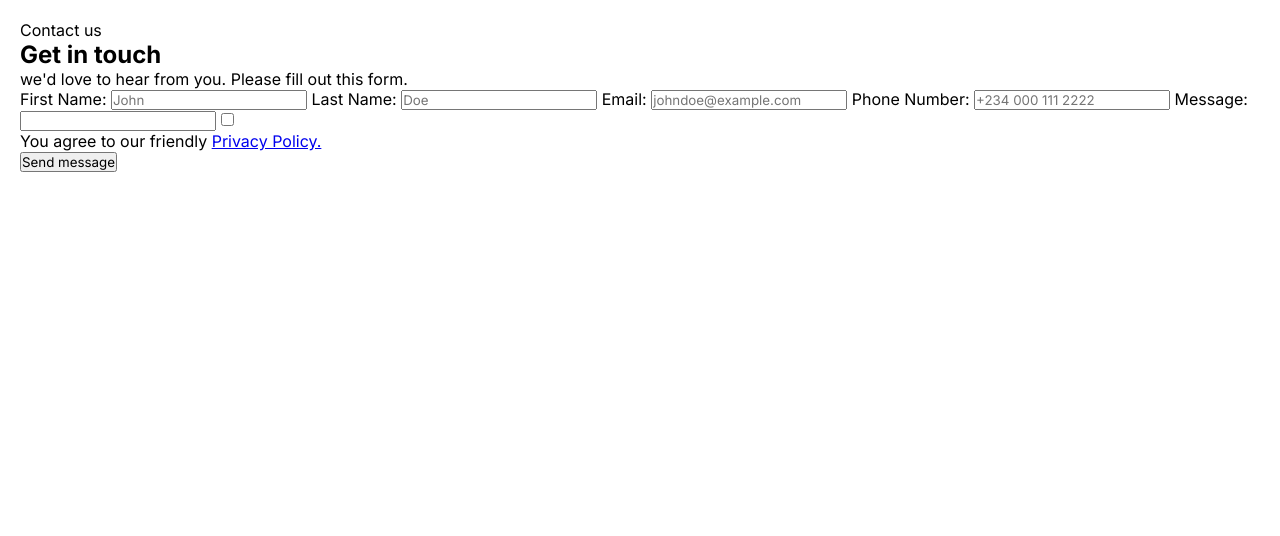
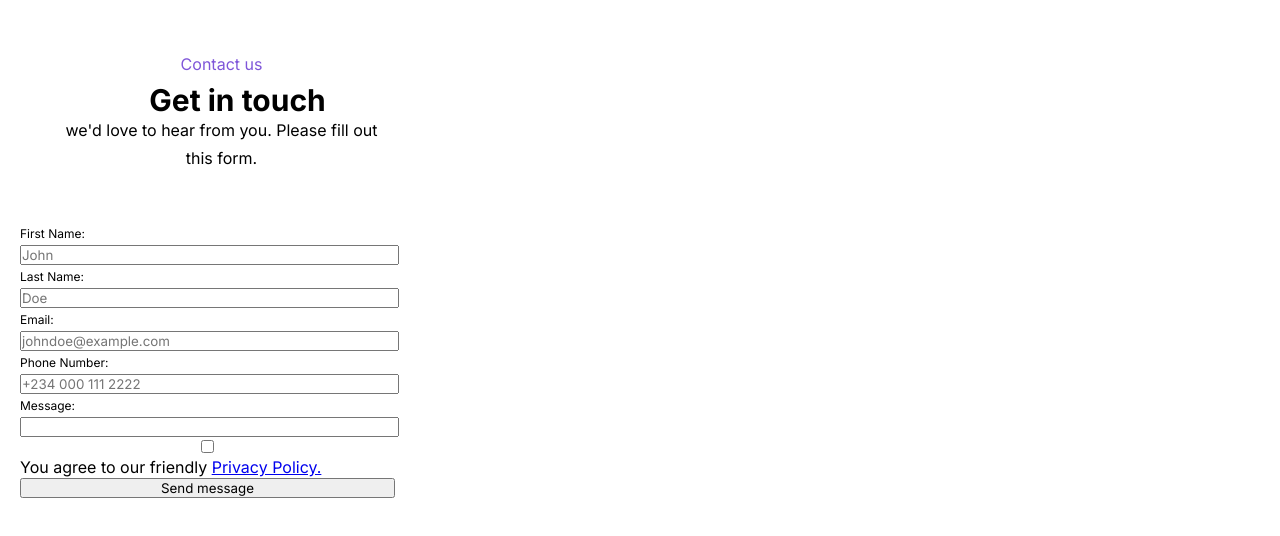
Before and after one commit to JohnsonKayode/Codes, a plain HTML site: page Contact-us.html in a window 1280 px wide. Drawn offline with Linux system fonts and the light colour scheme.

Commit message:
worked on the css for the landing page

```diff
--- a/Contact-us.html
+++ b/Contact-us.html
@@ -14,7 +14,7 @@
 </head>
 <body>
     <header class="topnav">
-        <p class="top text">Contact us</p>
+        <p class="toptext">Contact us</p>
         <h2>Get in touch</h2>
         <p>we'd love to hear from you. Please fill out this form.</p>
     </header>
--- a/contact-us.css
+++ b/contact-us.css
@@ -2,17 +2,54 @@
     margin: 0;
     padding: 0;
     font-family:'inter', 'almarai', sans-serif;
+    width: 375px;
+    /* height: 962px; */
 }
 
 body{
     margin: 0 auto;
-    /* display: flex; */
+    display: block;
     padding: 20px;
-    justify-content: center;
+    width: fit-content;
+    /* justify-content: center;
+    align-items: center; */
+}
+
+header{
+    text-align: center;
+    margin: 8%;
+    height: 142px;
+    justify-content: space-between;
+    /* width: 375px; */
+
+    /* justify-content: center; */
+    }
+
+header h2{
+    line-height: 44px;
+    height: 38px;
+    font: 'inter';
+    font-size: 30px;
+}
+
+.topnav .toptext{
+    color: #7F56D9;
+}
+
+.topnav  p{
+    font-size: 16px;
+    line-height: 28px;
+    /* height: 56px; */
+    width: 343px;
+}
+
+form{
+    display: block;
     align-items: center;
 }
 
-.topnav{
-    align-items: center;
-    justify-content: center;
+form > label{
+    font-size: 12px;
+    line-height: 20px;
+    font-family: 'inter';
 }
```
